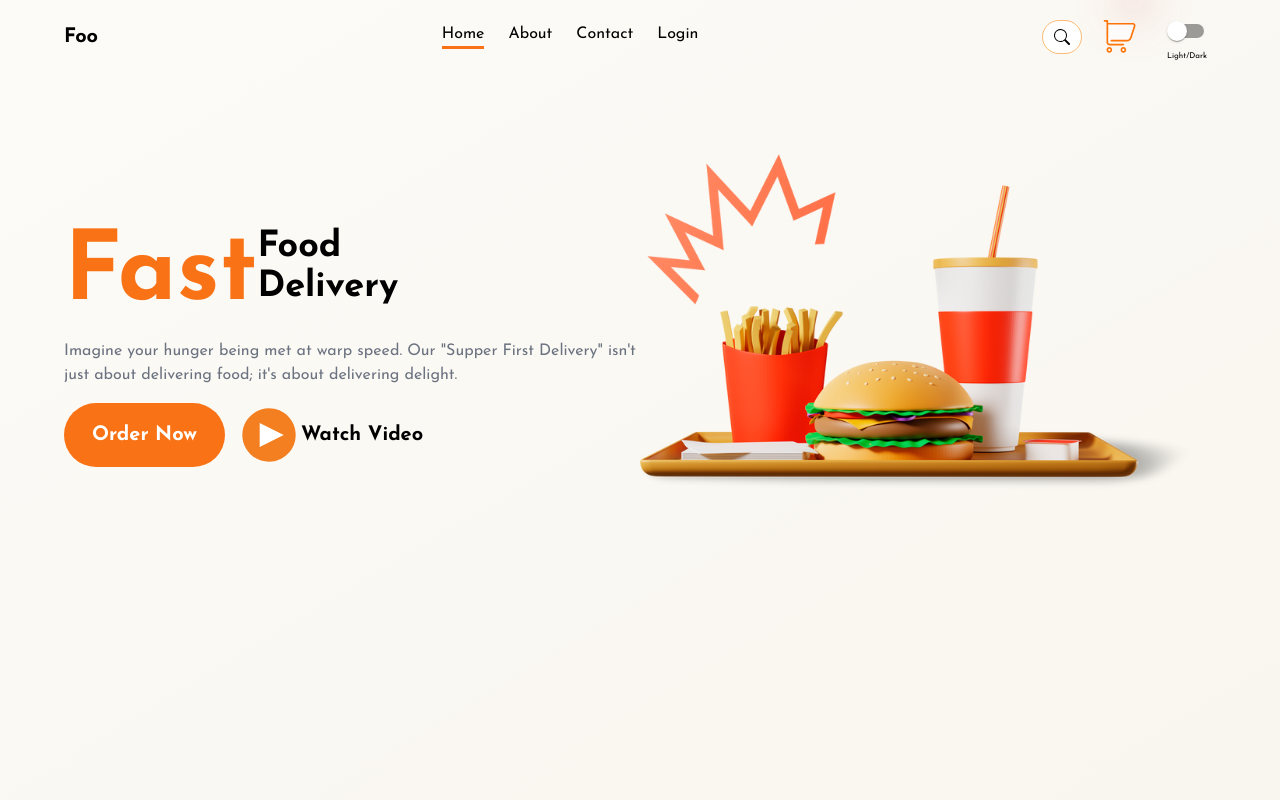
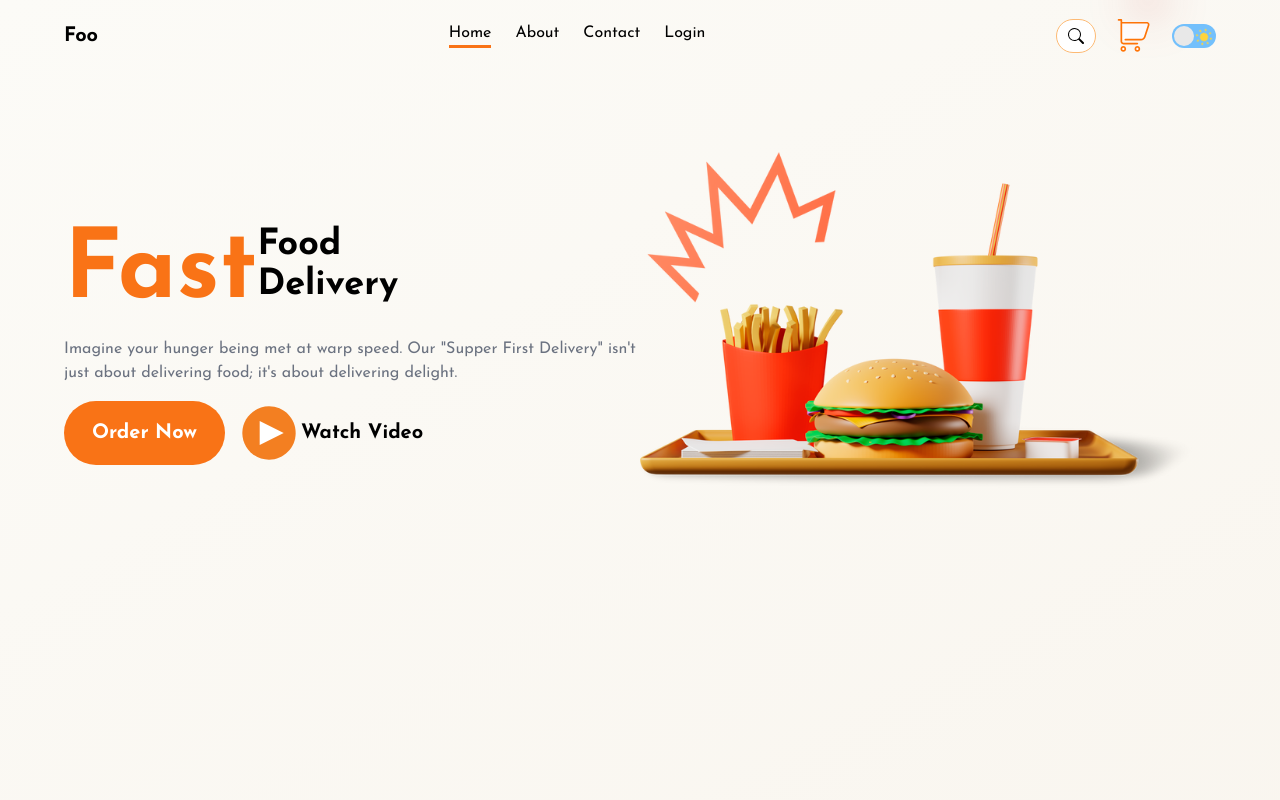
Before and after one commit to rakibul-islam-hasib/hungry-bunny-client, a React (Vite) app: page / in a window 1280 px wide. Shown: the top 800 px of the page. Built offline with nearby package versions, Linux system fonts and the light colour scheme.

Commit message:
Navbar toggle setting updated

```diff
--- a/src/components/header/NavBar.jsx
+++ b/src/components/header/NavBar.jsx
@@ -37,8 +37,8 @@
     const [showSidebar, setShowSidebar] = useState(false);
     const [showNav, setShowNav] = useState(false);
     const [scrollPosition, setScrollPosition] = useState(0);
-    const [isFixeds, setIsFixed] = useState(false);
-    const isFixed = false;
+    const [isFixed, setIsFixed] = useState(false);
+    // const isFixed = false;
     const [isDarkMode, setIsDarkMode] = useState(
         localStorage.getItem('isDarkMode') === 'true'
     );
@@ -180,9 +180,13 @@
                                     className="text-3xl"
                                 />
                             </div>
-                            <div className="flex flex-col justify-center items-center">
-                                <Switch onChange={() => setIsDarkMode(!isDarkMode)} checked={isDarkMode} />
-                                <h1 className="text-[8px]">Light/Dark</h1>
+                            <div className="">
+                                <label className="switch">
+                                    <span className="sun"><svg xmlns="http://www.w3.org/2000/svg" viewBox="0 0 24 24"><g fill="#ffd43b"><circle r="5" cy="12" cx="12"></circle><path d="m21 13h-1a1 1 0 0 1 0-2h1a1 1 0 0 1 0 2zm-17 0h-1a1 1 0 0 1 0-2h1a1 1 0 0 1 0 2zm13.66-5.66a1 1 0 0 1 -.66-.29 1 1 0 0 1 0-1.41l.71-.71a1 1 0 1 1 1.41 1.41l-.71.71a1 1 0 0 1 -.75.29zm-12.02 12.02a1 1 0 0 1 -.71-.29 1 1 0 0 1 0-1.41l.71-.66a1 1 0 0 1 1.41 1.41l-.71.71a1 1 0 0 1 -.7.24zm6.36-14.36a1 1 0 0 1 -1-1v-1a1 1 0 0 1 2 0v1a1 1 0 0 1 -1 1zm0 17a1 1 0 0 1 -1-1v-1a1 1 0 0 1 2 0v1a1 1 0 0 1 -1 1zm-5.66-14.66a1 1 0 0 1 -.7-.29l-.71-.71a1 1 0 0 1 1.41-1.41l.71.71a1 1 0 0 1 0 1.41 1 1 0 0 1 -.71.29zm12.02 12.02a1 1 0 0 1 -.7-.29l-.66-.71a1 1 0 0 1 1.36-1.36l.71.71a1 1 0 0 1 0 1.41 1 1 0 0 1 -.71.24z"></path></g></svg></span>
+                                    <span className="moon"><svg xmlns="http://www.w3.org/2000/svg" viewBox="0 0 384 512"><path d="m223.5 32c-123.5 0-223.5 100.3-223.5 224s100 224 223.5 224c60.6 0 115.5-24.2 155.8-63.4 5-4.9 6.3-12.5 3.1-18.7s-10.1-9.7-17-8.5c-9.8 1.7-19.8 2.6-30.1 2.6-96.9 0-175.5-78.8-175.5-176 0-65.8 36-123.1 89.3-153.3 6.1-3.5 9.2-10.5 7.7-17.3s-7.3-11.9-14.3-12.5c-6.3-.5-12.6-.8-19-.8z"></path></svg></span>
+                                    <input defaultChecked={isDarkMode} onChange={() => setIsDarkMode(!isDarkMode)} type="checkbox" className="input" />
+                                    <span className="slider"></span>
+                                </label>
                             </div>
                         </div>
                     </div>
--- a/src/components/header/css/style.css
+++ b/src/components/header/css/style.css
@@ -10,7 +10,8 @@
     margin-right: 0;
 }
 
-.nav-links a:after , .active-link:after {
+.nav-links a:after,
+.active-link:after {
     content: '';
     display: block;
     margin: auto;
@@ -35,3 +36,115 @@
     padding-bottom: 3px;
     margin-right: 10px;
 }
+
+/* Toggle button css */
+
+.switch {
+    font-size: 17px;
+    position: relative;
+    display: inline-block;
+    width: 44px;
+    height: 24px;
+}
+
+.switch input {
+    opacity: 0;
+    width: 0;
+    height: 0;
+}
+
+.slider {
+    position: absolute;
+    cursor: pointer;
+    top: 0;
+    left: 0;
+    right: 0;
+    bottom: 0;
+    background-color: #73C0FC;
+    transition: .4s;
+    border-radius: 30px;
+}
+
+.slider:before {
+    position: absolute;
+    content: "";
+    height: 20px;
+    width: 20px;
+    border-radius: 20px;
+    left: 2px;
+    bottom: 2px;
+    z-index: 2;
+    background-color: #e8e8e8;
+    transition: .4s;
+}
+
+.sun svg {
+    position: absolute;
+    top: 3px;
+    left: 22px;
+    z-index: 1;
+    width: 20px;
+    height: 20px;
+}
+
+.moon svg {
+    fill: #73C0FC;
+    position: absolute;
+    top: 5px;
+    left: 5px;
+    z-index: 1;
+    width: 15px;
+    height: 15px;
+}
+
+/* .switch:hover */
+.sun svg {
+    animation: rotate 15s linear infinite;
+}
+
+@keyframes rotate {
+
+    0% {
+        transform: rotate(0);
+    }
+
+    100% {
+        transform: rotate(360deg);
+    }
+}
+
+/* .switch:hover */
+.moon svg {
+    animation: tilt 5s linear infinite;
+}
+
+@keyframes tilt {
+
+    0% {
+        transform: rotate(0deg);
+    }
+
+    25% {
+        transform: rotate(-10deg);
+    }
+
+    75% {
+        transform: rotate(10deg);
+    }
+
+    100% {
+        transform: rotate(0deg);
+    }
+}
+
+.input:checked+.slider {
+    background-color: #183153;
+}
+
+.input:focus+.slider {
+    box-shadow: 0 0 1px #183153;
+}
+
+.input:checked+.slider:before {
+    transform: translateX(20px);
+}
```
